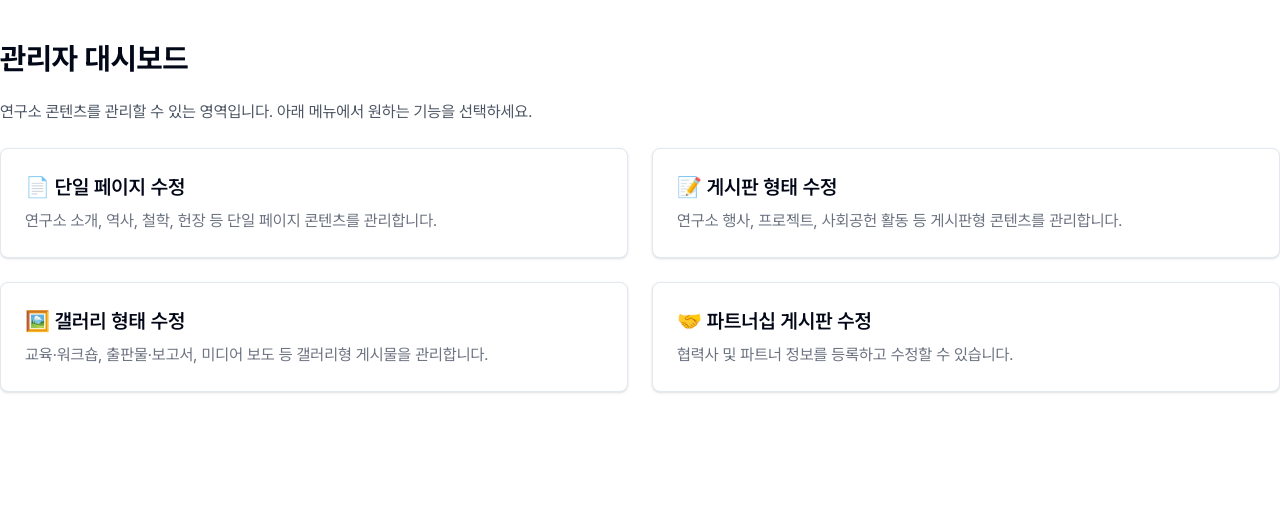
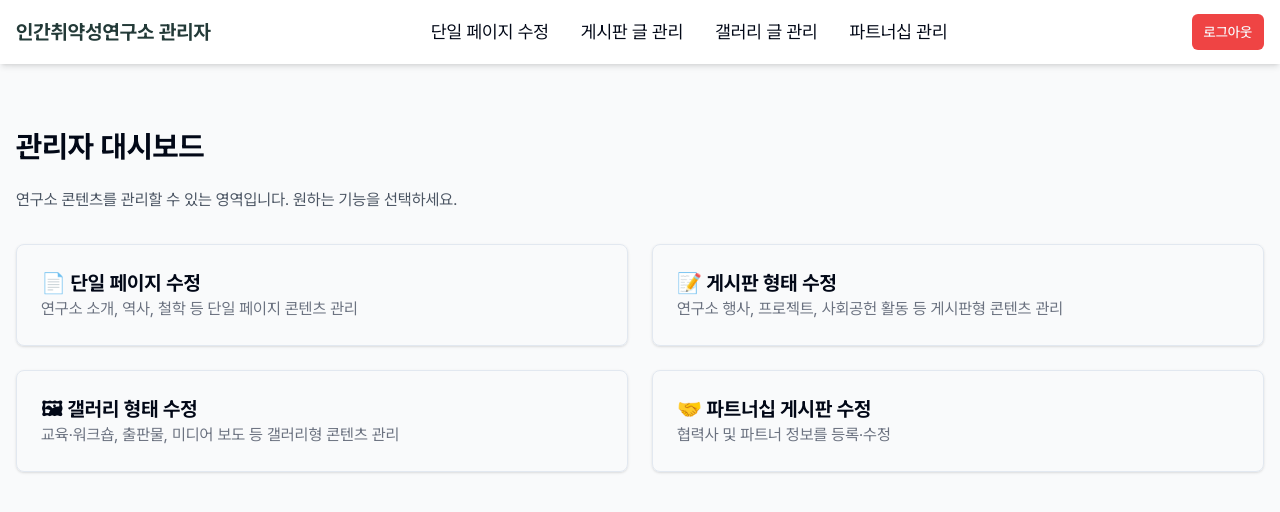
Before and after one commit to Ran429/home2, a Next.js app: page /admin in a window 1280 px wide. Shown: the top 512 px of the page. Built offline with nearby package versions, Linux system fonts and the light colour scheme.

Commit message:
hahahahah

```diff
--- a/src/app/admin/page.tsx
+++ b/src/app/admin/page.tsx
@@ -1,55 +1,32 @@
-// src/app/admin/page.tsx
-"use client";
-
 import Link from "next/link";
 
-export default function AdminHomePage() {
+export default function AdminDashboard() {
   return (
-    <div className="container mx-auto py-10 space-y-6">
-      <h1 className="text-3xl font-bold">관리자 대시보드</h1>
-      <p className="text-gray-600">
-        연구소 콘텐츠를 관리할 수 있는 영역입니다. 아래 메뉴에서 원하는 기능을 선택하세요.
+    <div className="container mx-auto py-10">
+      <h1 className="text-3xl font-bold mb-6">관리자 대시보드</h1>
+      <p className="text-gray-600 mb-8">
+        연구소 콘텐츠를 관리할 수 있는 영역입니다. 원하는 기능을 선택하세요.
       </p>
 
-      <div className="grid grid-cols-1 md:grid-cols-2 gap-6 mt-8">
-        <Link
-          href="/admin/pages"
-          className="p-6 border rounded-lg shadow hover:shadow-md transition bg-white"
-        >
-          <h2 className="text-xl font-semibold mb-2">📄 단일 페이지 수정</h2>
-          <p className="text-gray-500">
-            연구소 소개, 역사, 철학, 헌장 등 단일 페이지 콘텐츠를 관리합니다.
-          </p>
+      <div className="grid grid-cols-1 md:grid-cols-2 gap-6">
+        <Link href="/admin/pages" className="p-6 border rounded-lg shadow hover:shadow-lg transition">
+          <h2 className="text-xl font-bold">📄 단일 페이지 수정</h2>
+          <p className="text-gray-500">연구소 소개, 역사, 철학 등 단일 페이지 콘텐츠 관리</p>
         </Link>
 
-        <Link
-          href="/admin/activities"
-          className="p-6 border rounded-lg shadow hover:shadow-md transition bg-white"
-        >
-          <h2 className="text-xl font-semibold mb-2">📝 게시판 형태 수정</h2>
-          <p className="text-gray-500">
-            연구소 행사, 프로젝트, 사회공헌 활동 등 게시판형 콘텐츠를 관리합니다.
-          </p>
+        <Link href="/admin/activities" className="p-6 border rounded-lg shadow hover:shadow-lg transition">
+          <h2 className="text-xl font-bold">📝 게시판 형태 수정</h2>
+          <p className="text-gray-500">연구소 행사, 프로젝트, 사회공헌 활동 등 게시판형 콘텐츠 관리</p>
         </Link>
 
-        <Link
-          href="/admin/activities?type=gallery"
-          className="p-6 border rounded-lg shadow hover:shadow-md transition bg-white"
-        >
-          <h2 className="text-xl font-semibold mb-2">🖼️ 갤러리 형태 수정</h2>
-          <p className="text-gray-500">
-            교육·워크숍, 출판물·보고서, 미디어 보도 등 갤러리형 게시물을 관리합니다.
-          </p>
+        <Link href="/admin/gallery" className="p-6 border rounded-lg shadow hover:shadow-lg transition">
+          <h2 className="text-xl font-bold">🖼 갤러리 형태 수정</h2>
+          <p className="text-gray-500">교육·워크숍, 출판물, 미디어 보도 등 갤러리형 콘텐츠 관리</p>
         </Link>
 
-        <Link
-          href="/admin/partners"
-          className="p-6 border rounded-lg shadow hover:shadow-md transition bg-white"
-        >
-          <h2 className="text-xl font-semibold mb-2">🤝 파트너십 게시판 수정</h2>
-          <p className="text-gray-500">
-            협력사 및 파트너 정보를 등록하고 수정할 수 있습니다.
-          </p>
+        <Link href="/admin/partners" className="p-6 border rounded-lg shadow hover:shadow-lg transition">
+          <h2 className="text-xl font-bold">🤝 파트너십 게시판 수정</h2>
+          <p className="text-gray-500">협력사 및 파트너 정보를 등록·수정</p>
         </Link>
       </div>
     </div>
--- a/src/server/prisma/partner.db.ts
+++ b/src/server/prisma/partner.db.ts
@@ -1,6 +1,6 @@
 import { UploadFile } from "@/@types/upload-file";
 import { z } from "zod"; // ⬅️ 추가
-import { UpdatePartnerSchema, CreatePartnerSchema } from "@/app/(admin)/partners/schema";
+import { UpdatePartnerSchema, CreatePartnerSchema } from "@/app/admin/partners/schema";
 import { prisma } from "./prisma.client";
 
 async function create(
```
Also changed, not shown: src/app/admin/activities/create/page.tsx (renamed from src/app/(admin)/activities/create/page.tsx), src/app/admin/activities/page.tsx (renamed from src/app/(admin)/activities/page.tsx), src/app/admin/auth/login/page.tsx (renamed from src/app/(admin)/auth/login/page.tsx), src/app/admin/layout.tsx (renamed from src/app/(admin)/layout.tsx), src/app/admin/pages/page.tsx (renamed from src/app/(admin)/pages/page.tsx), src/app/admin/partners/[id]/edit/page.tsx (renamed from src/app/(admin)/partners/[id]/edit/page.tsx), src/app/admin/partners/create/page.tsx (renamed from src/app/(admin)/partners/create/page.tsx), src/app/admin/partners/page.tsx (renamed from src/app/(admin)/partners/page.tsx), src/app/admin/partners/schema.ts (renamed from src/app/(admin)/partners/schema.ts).
